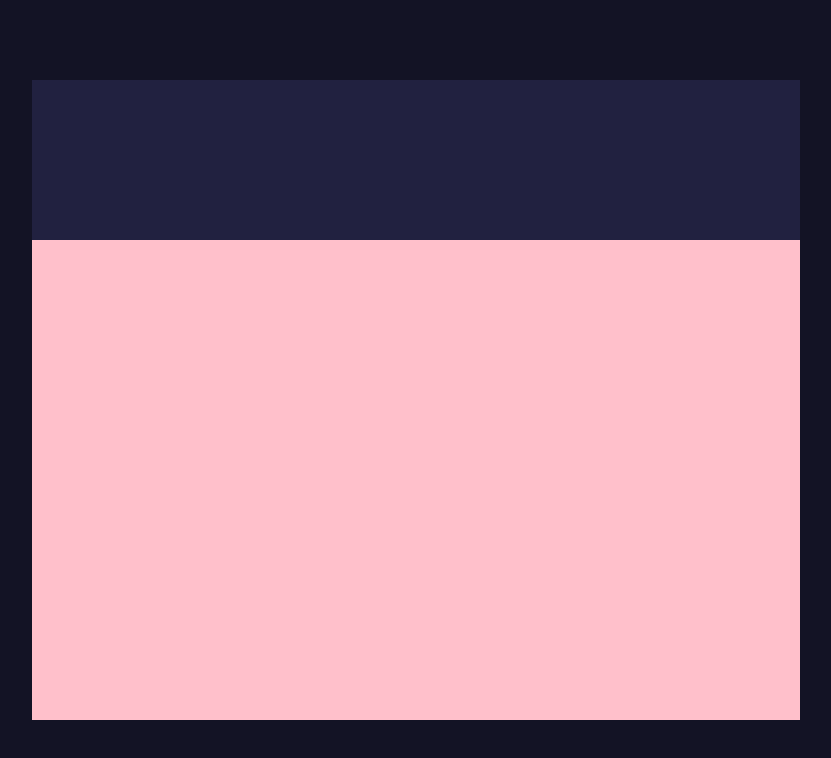
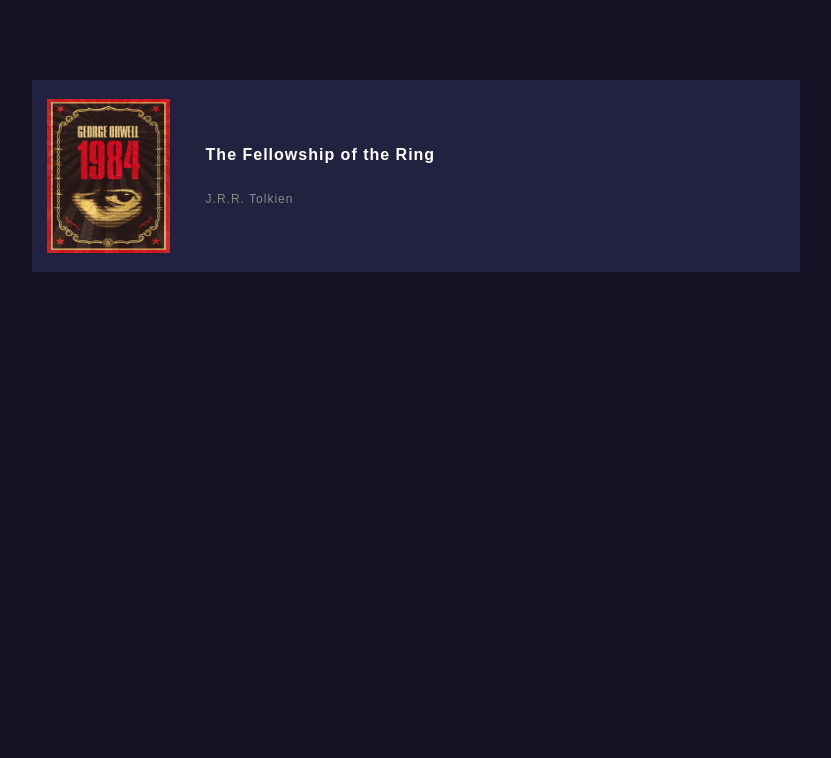
Before and after one commit to vishalmishra3141005/BookCardUI, a plain HTML site: page index.html in a window 1280 px wide. Shown: the whole page, without its empty margins (224-1055 px from the left). Drawn offline with Linux system fonts and the light colour scheme.

Commit message:
Added more styles

```diff
--- a/css/style.css
+++ b/css/style.css
@@ -18,12 +18,67 @@
 .ui-container {
     height: 80%;
     width: 60%;
-    background-color: pink;
+    overflow-y: auto;
 }
 
 .book-container {
     width: 100%;
-    height: 25%;
+    height: 30%;
     background-color: #212140;
+    display: flex;
+    cursor: pointer;
+}
+
+.icon-container {
+    height: 100%;
+    width: 20%;
+    display: flex;
+    justify-content: center;
+    align-items: center;
+}
+
+.icon-style {
+    height: 80%;
+    width: 80%;
+}
+
+.book-wrapper {
+    height: 100%;
+    width: 60%;
+    display: flex;
+    justify-content: center;
+    align-items: center;
 
 }
+
+.common-padding {
+    padding-left: 20px;
+}
+
+.book-detail-container {
+    width: 100%;
+    height: 80%;
+    display: flex;
+    flex-direction: column;
+    justify-content: center;
+}
+
+.book-title-container {
+    width: 100%;
+    height: 30%;
+}
+
+.book-title {
+    color: white;
+    font-family: sans-serif;
+    letter-spacing: 1px;
+    font-weight: bold;
+}
+
+.book-author {
+    font-size: 12px;
+    font-weight: normal;
+    color: #888;
+    font-family: sans-serif;
+    letter-spacing: 1px;
+}
--- a/index.html
+++ b/index.html
@@ -11,18 +11,28 @@
 <body>
     <div class="main-container">
         <div class="ui-container">
-            <div class="book-container">
+            <div id="bookid" class="book-container">
                 <div class="icon-container">
+                    <img class="icon-style" src="/assets/images/1984-book.jpg" alt="bookimg">
+                </div>
+                <div class="book-wrapper">
+                    <div class="book-detail-container">
+                        <div class="common-padding book-title-container">
+                            <div class="book-title">
+                                The Fellowship of the Ring
+                            </div>
+                        </div>
+                        <div class="common-padding book-author-container">
+                            <div class="book-author">
+                                J.R.R. Tolkien
+                            </div>
+                        </div>
+                        <div class="book-summary-container">
 
-                </div>
-                <div class="book-detail-container">
-                    <div class="book-title-container">
-
-                    </div>
-                    <div class="book-summary-container">
-
+                        </div>
                     </div>
                 </div>
+
                 <div class="button-container">
                     <div class="review-container">
 
```
